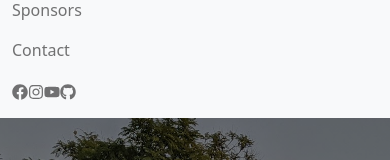
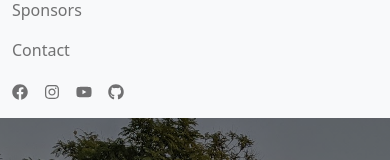
Before and after one commit to frc-emotion/website, a Next.js app: page / in a window 390 px wide. Both pictures are taken after a click on the button 350 px from the left and 32 px from the top of the page. Shown: the part 146-306 px from the top of the page. Built offline with nearby package versions, Linux system fonts and the light colour scheme.

Commit message:
update navbar social icons

```diff
--- a/components/Navigation.js
+++ b/components/Navigation.js
@@ -36,16 +36,16 @@ export default function Navigation() {
             <Nav.Link href="/contact">Contact</Nav.Link>
           </Nav>
           <Nav className={styles.social}>
-            <Nav.Link href="https://www.facebook.com/frcteam2658/">
+            <Nav.Link className={styles.socialIcon} href="https://www.facebook.com/frcteam2658/">
               <FaFacebook />
             </Nav.Link>
-            <Nav.Link href="https://www.instagram.com/frcteam2658/">
+            <Nav.Link className={styles.socialIcon} href="https://www.instagram.com/frcteam2658/">
               <FaInstagram />
             </Nav.Link>
-            <Nav.Link href="https://www.youtube.com/user/team2658">
+            <Nav.Link className={styles.socialIcon} href="https://www.youtube.com/user/team2658">
               <FaYoutube />
             </Nav.Link>
-            <Nav.Link href="https://www.github.com/frc-emotion">
+            <Nav.Link className={styles.socialIcon} href="https://www.github.com/frc-emotion">
               <FaGithub />
             </Nav.Link>
           </Nav>
--- a/styles/navigation.module.css
+++ b/styles/navigation.module.css
@@ -3,7 +3,7 @@
 }
 
 @media only screen and (max-width: 960px) {
-  .social {
+  .socialIcon {
     padding-right: 1em;
   }
 }
```
